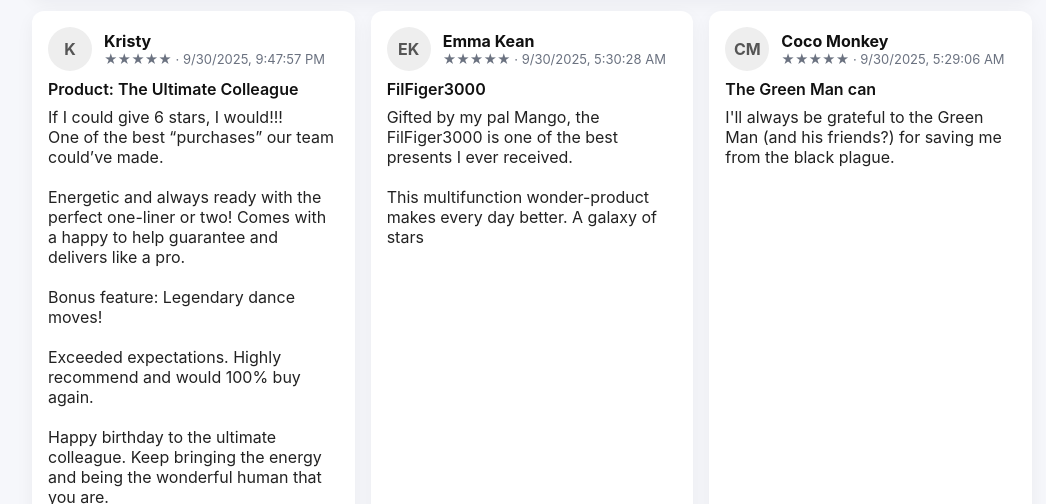
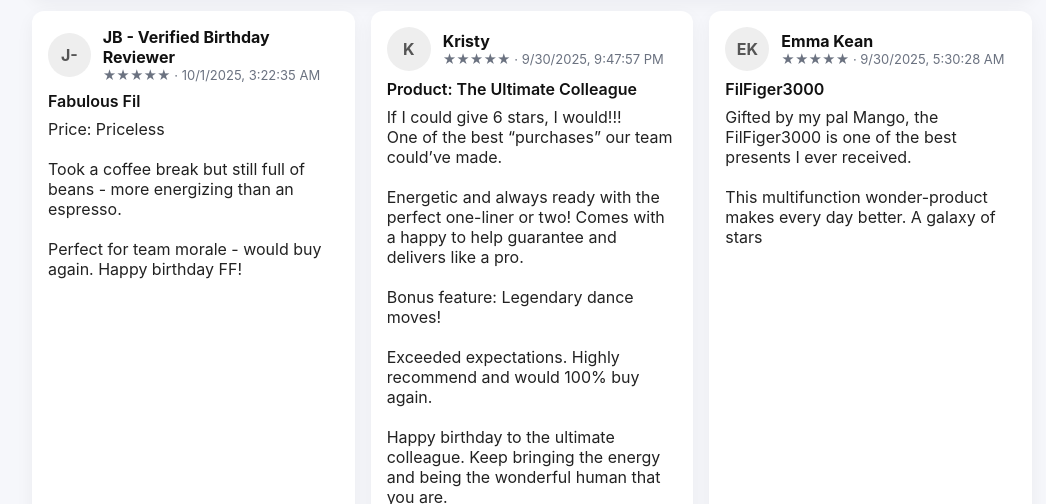
Before and after one commit to karylestrella-thf/birthday-card, a plain HTML site: page index.html in a window 1280 px wide. Shown: the part 296-800 px from the top of the page, without its empty margins (108-1154 px from the left). Drawn offline with Linux system fonts and the light colour scheme.

Commit message:
Update index.html

```diff
--- a/index.html
+++ b/index.html
@@ -267,6 +267,14 @@
     "title": "Product: The Ultimate Colleague",
     "message": "If I could give 6 stars, I would!!!\nOne of the best “purchases” our team could’ve made.\n\nEnergetic and always ready with the perfect one-liner or two! Comes with a happy to help guarantee and delivers like a pro.\n\nBonus feature: Legendary dance moves!\n\nExceeded expectations. Highly recommend and would 100% buy again.\n\nHappy birthday to the ultimate colleague. Keep bringing the energy and being the wonderful human that you are.\n\nBest wishes x",
     "date": "2025-09-30T21:47:57.854Z"
+  },
+  {
+    "id": "th75pzm",
+    "rating": 5,
+    "name": "JB - Verified Birthday Reviewer",
+    "title": "Fabulous Fil",
+    "message": "Price: Priceless\n \nTook a coffee break but still full of beans - more energizing than an espresso.\n \nPerfect for team morale - would buy again. Happy birthday FF!",
+    "date": "2025-10-01T03:22:35.143Z"
   }
 ];  // e.g. [{"id":"abc","rating":5,"name":"Sam",...}]
 
```
